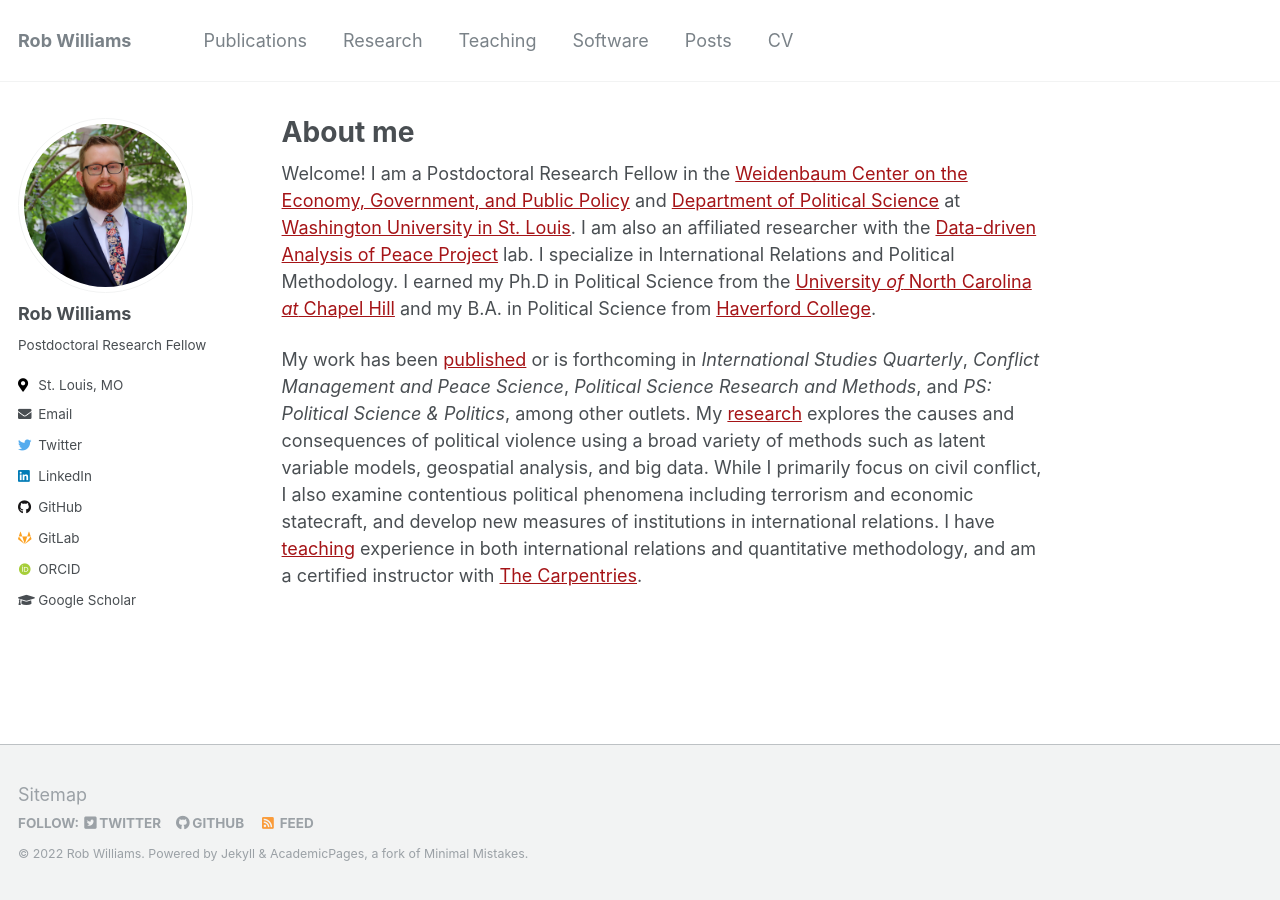
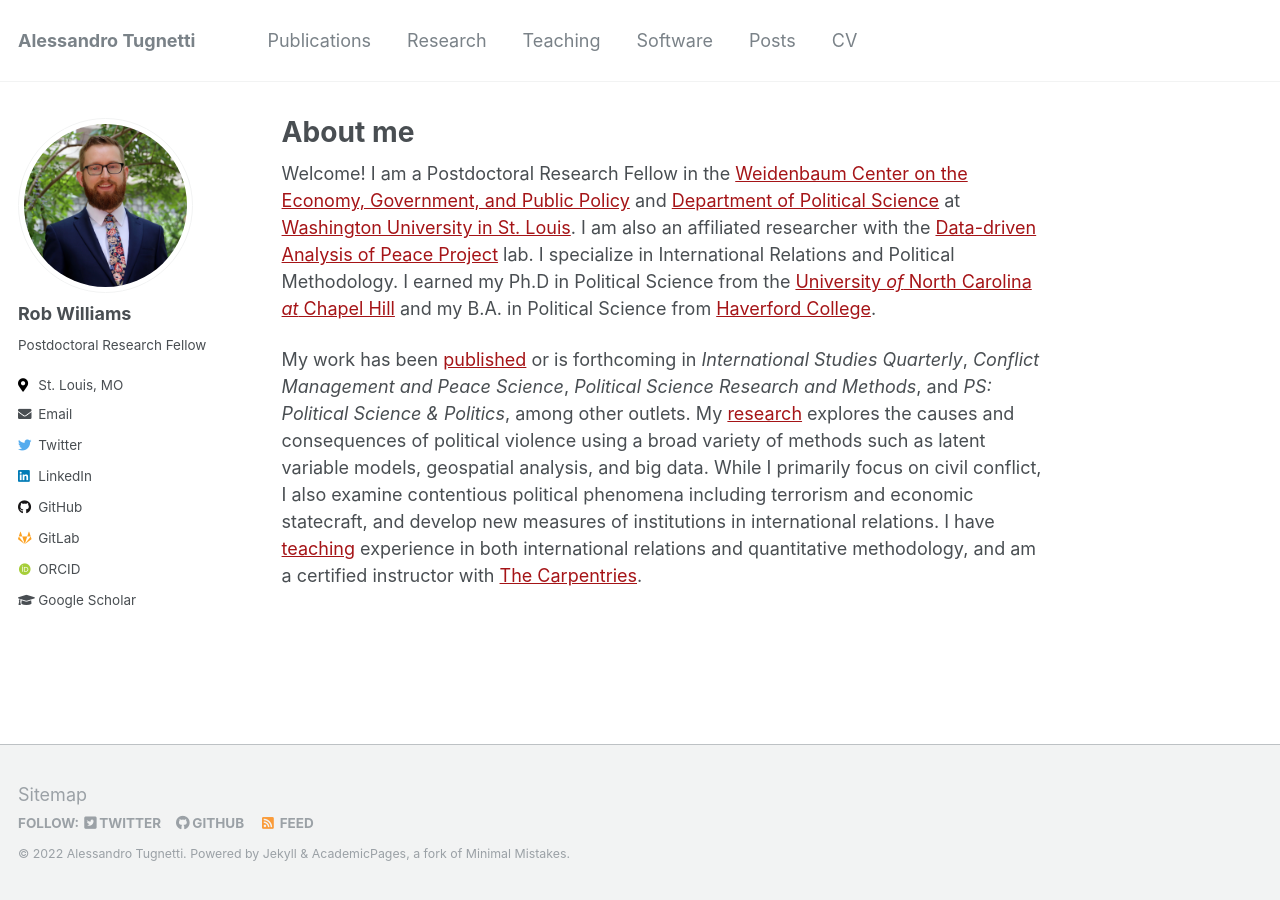
Before and after one commit to AlessandroTugnetti/alessandrotugnetti.github.io, a Jekyll site: the page built from _pages/about.md, in a window 1280 px wide. Built offline with Jekyll 4.4.1, drawn with Linux system fonts in a browser that asks for light colours; some web fonts are replaced.

Commit message:
first commit

```diff
--- a/_config.yml
+++ b/_config.yml
@@ -7,13 +7,13 @@
 
 # Site Settings
 locale                   : "en-US"
-title                    : "Rob Williams"
+title                    : "Alessandro Tugnetti"
 title_separator          : "-"
-name                     : &name "Rob Williams"
-description              : &description "Postdoc in Political Science"
-url                      : https://jayrobwilliams.com # the base hostname & protocol for your site e.g. "https://mmistakes.github.io"
+name                     : &name "Alessandro Tugnetti"
+description              : &description "Ph.D. Student Finance"
+url                      : https://alessandrotugnetti.com # the base hostname & protocol for your site e.g. "https://mmistakes.github.io"
 baseurl                  : "" # the subpath of your site, e.g. "/blog"
-repository               : "jayrobwilliams/jayrobwilliams.github.io"
+repository               : "AlessandroTugnetti/alessandrotugnetti.github.io"
 teaser                   : # filename of teaser fallback teaser image placed in /images/, .e.g. "500x300.png"
 breadcrumbs              : false # true, false (default)
 words_per_minute         : 160
```
